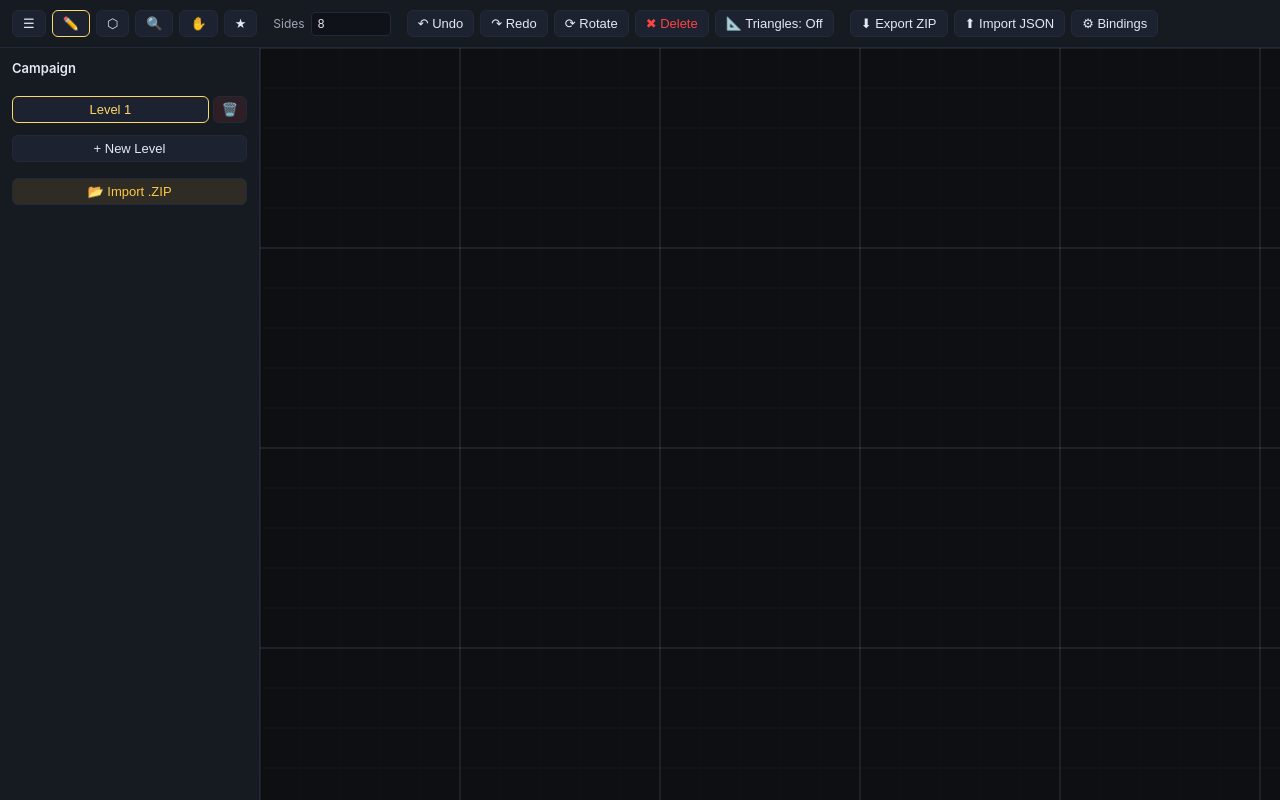
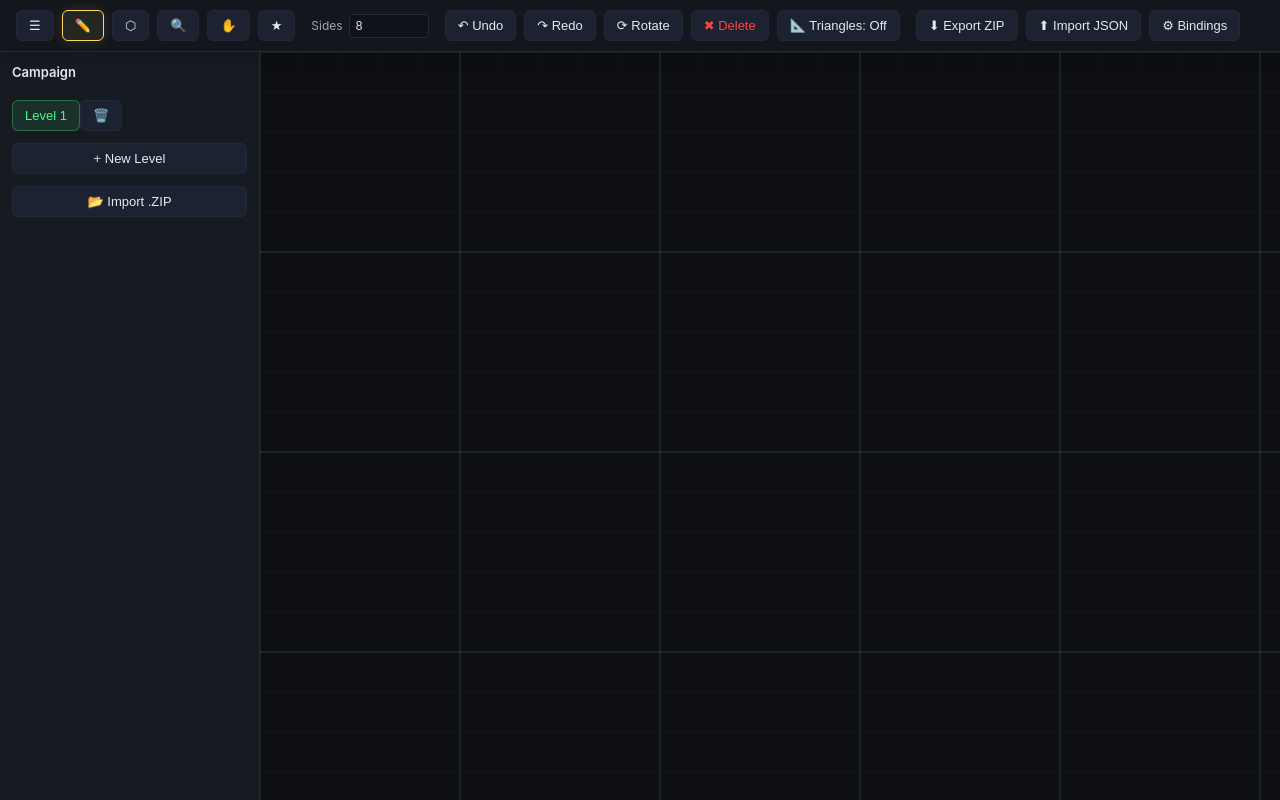
Before and after one commit to 0V13TA/map, a website built with Vite: page index.html in a window 1280 px wide. Built offline with nearby package versions, Linux system fonts and the light colour scheme.

Commit message:
Something nice

```diff
--- a/index.html
+++ b/index.html
@@ -56,16 +56,7 @@
         <div class="panel-title">Campaign</div>
         <div id="level-list"></div>
         <button id="btn-new-level" class="action-btn">+ New Level</button>
-        <button
-          class="action-btn"
-          id="btn-import-workspace"
-          style="
-            justify-content: center;
-            margin-top: 4px;
-            background: rgba(255, 200, 68, 0.1);
-            color: #ffc844;
-          "
-        >
+        <button class="action-btn" id="btn-import-workspace">
           📂 Import .ZIP
         </button>
         <input
--- a/src/ui/panels.ts
+++ b/src/ui/panels.ts
@@ -338,25 +338,18 @@ export const UI = {
     list.innerHTML = "";
     Campaign.levels.forEach((level, index) => {
       const row = document.createElement("div");
-      row.style.display = "flex";
-      row.style.gap = "4px";
-      row.style.width = "100%";
 
       const btn = document.createElement("button");
       btn.className =
         "action-btn level-btn" +
         (index === Campaign.activeLevelIndex ? " active" : "");
       btn.textContent = level.name;
-      btn.style.flexGrow = "1";
       btn.addEventListener("click", () => switchLevel(index));
 
       const delBtn = document.createElement("button");
       delBtn.className = "action-btn";
       delBtn.innerHTML = "🗑️";
       delBtn.title = "Delete Level";
-      delBtn.style.padding = "4px 8px";
-      delBtn.style.background = "rgba(255, 68, 68, 0.1)";
-      delBtn.style.color = "#ff4444";
       delBtn.addEventListener("click", (e) => {
         e.stopPropagation();
         deleteLevel(index);
--- a/src/ui/styles.css
+++ b/src/ui/styles.css
@@ -34,7 +34,7 @@ body {
     "toolbar toolbar"
     "sidebar canvas";
   grid-template-columns: 260px 1fr;
-  grid-template-rows: 48px 1fr;
+  grid-template-rows: auto 1fr;
   height: 100vh;
   width: 100vw;
 }
@@ -230,3 +230,128 @@ body {
 #app.sidebar-closed #sidebar {
   display: none;
 }
+
+/* Sidebar Level Buttons & Layout */
+.level-row {
+  display: flex;
+  gap: 4px;
+  width: 100%;
+}
+
+.level-btn {
+  justify-content: flex-start;
+  background: rgba(0, 0, 0, 0.2);
+  border: 1px solid transparent;
+  flex-grow: 1; /* Pushes the trash can to the edge */
+}
+
+.level-btn.active {
+  background: rgba(68, 255, 136, 0.1);
+  border-color: rgba(68, 255, 136, 0.3);
+  color: #44ff88;
+}
+
+/* Sidebar Action Buttons */
+.delete-level-btn {
+  padding: 4px 8px;
+  background: rgba(255, 68, 68, 0.1);
+  color: var(--danger);
+  border: 1px solid transparent;
+}
+.delete-level-btn:hover {
+  background: rgba(255, 68, 68, 0.2);
+  border-color: rgba(255, 68, 68, 0.4);
+}
+
+.new-level-btn {
+  justify-content: center;
+  margin-top: 8px;
+  background: rgba(68, 255, 136, 0.1);
+  color: #44ff88;
+  border: 1px solid transparent;
+}
+.new-level-btn:hover {
+  background: rgba(68, 255, 136, 0.2);
+  border-color: rgba(68, 255, 136, 0.4);
+}
+
+.import-workspace-btn {
+  justify-content: center;
+  margin-top: 4px;
+  background: rgba(255, 200, 68, 0.1);
+  color: #ffc844;
+  border: 1px solid transparent;
+}
+.import-workspace-btn:hover {
+  background: rgba(255, 200, 68, 0.2);
+  border-color: rgba(255, 200, 68, 0.4);
+}
+
+#toolbar {
+  grid-area: toolbar;
+  display: flex;
+  flex-wrap: wrap; /* UPGRADED: Wrap tools instead of scrolling */
+  align-items: center;
+  gap: 16px;
+  padding: 10px 16px;
+
+  /* Glassmorphism Effect */
+  background: rgba(22, 26, 33, 0.75);
+  backdrop-filter: blur(12px);
+  -webkit-backdrop-filter: blur(12px);
+
+  border-bottom: 1px solid var(--border);
+  z-index: 10; /* Ensures the shadow and blur sit above the canvas */
+  box-shadow: 0 4px 20px rgba(0, 0, 0, 0.15);
+}
+
+.toolbar-group {
+  display: flex;
+  flex-wrap: wrap; /* Allows internal button groups to wrap safely */
+  align-items: center;
+  gap: 8px;
+}
+
+.tool-btn,
+.action-btn {
+  background: var(--panel-2);
+  color: var(--text);
+  border: 1px solid var(--border);
+  padding: 8px 12px; /* Slightly larger click targets */
+  border-radius: 6px;
+  cursor: pointer;
+  font-size: 13px;
+  font-weight: 500;
+  line-height: 1;
+  /* Smooth physics-based transition */
+  transition: all 0.2s cubic-bezier(0.25, 0.8, 0.25, 1);
+}
+
+.tool-btn:hover,
+.action-btn:hover {
+  background: #242b3c;
+  transform: translateY(-1px); /* Slight lift on hover */
+  box-shadow: 0 4px 8px rgba(0, 0, 0, 0.3);
+}
+
+.tool-btn:active,
+.action-btn:active {
+  transform: translateY(1px); /* Physical press-down effect */
+  box-shadow: 0 1px 2px rgba(0, 0, 0, 0.2);
+}
+
+.tool-btn.active {
+  background: rgba(255, 217, 102, 0.08); /* Faint yellow wash */
+  border-color: var(--accent-2);
+  color: var(--accent-2);
+  box-shadow: 0 0 12px rgba(255, 217, 102, 0.15); /* Ambient glow */
+}
+
+.action-btn.dest-btn {
+  color: var(--danger);
+}
+.action-btn.dest-btn:hover {
+  background: rgba(255, 68, 68, 0.1);
+  border-color: rgba(255, 68, 68, 0.3);
+  box-shadow: 0 0 12px rgba(255, 68, 68, 0.15);
+}
```
